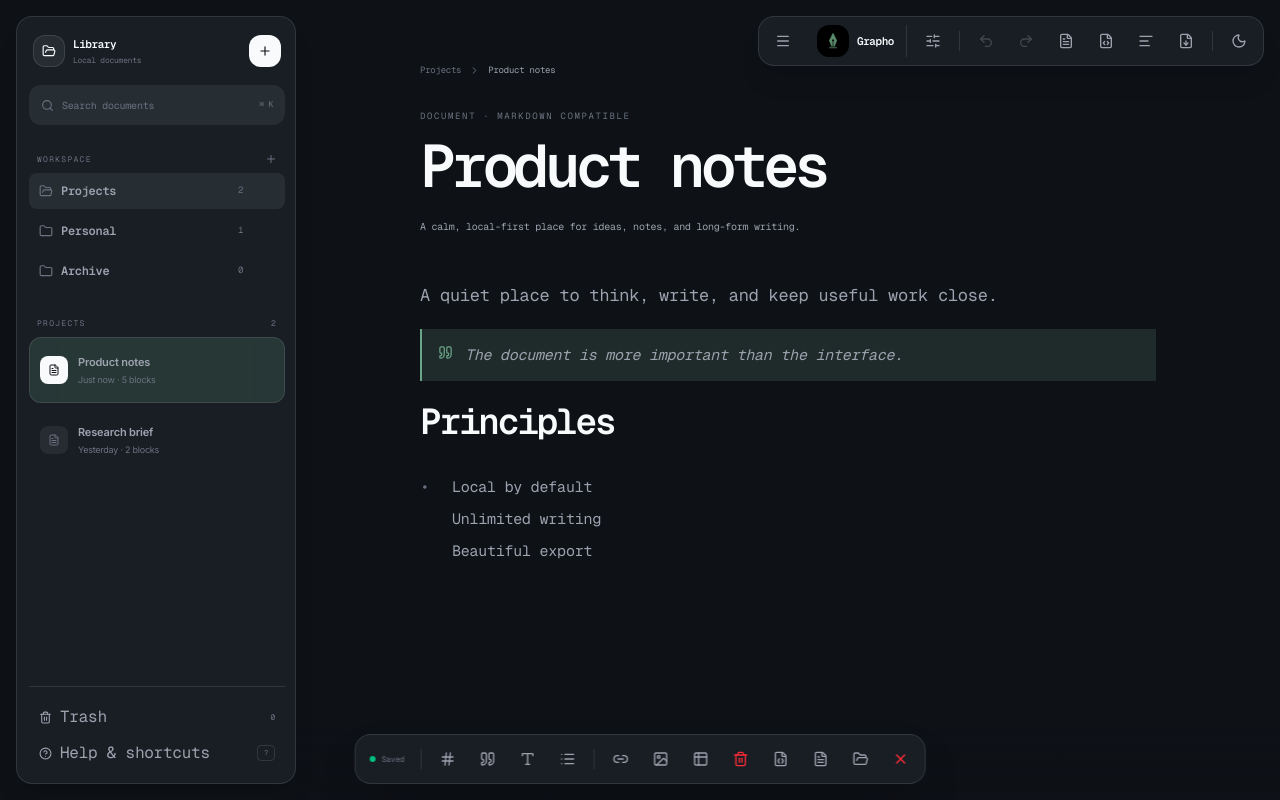
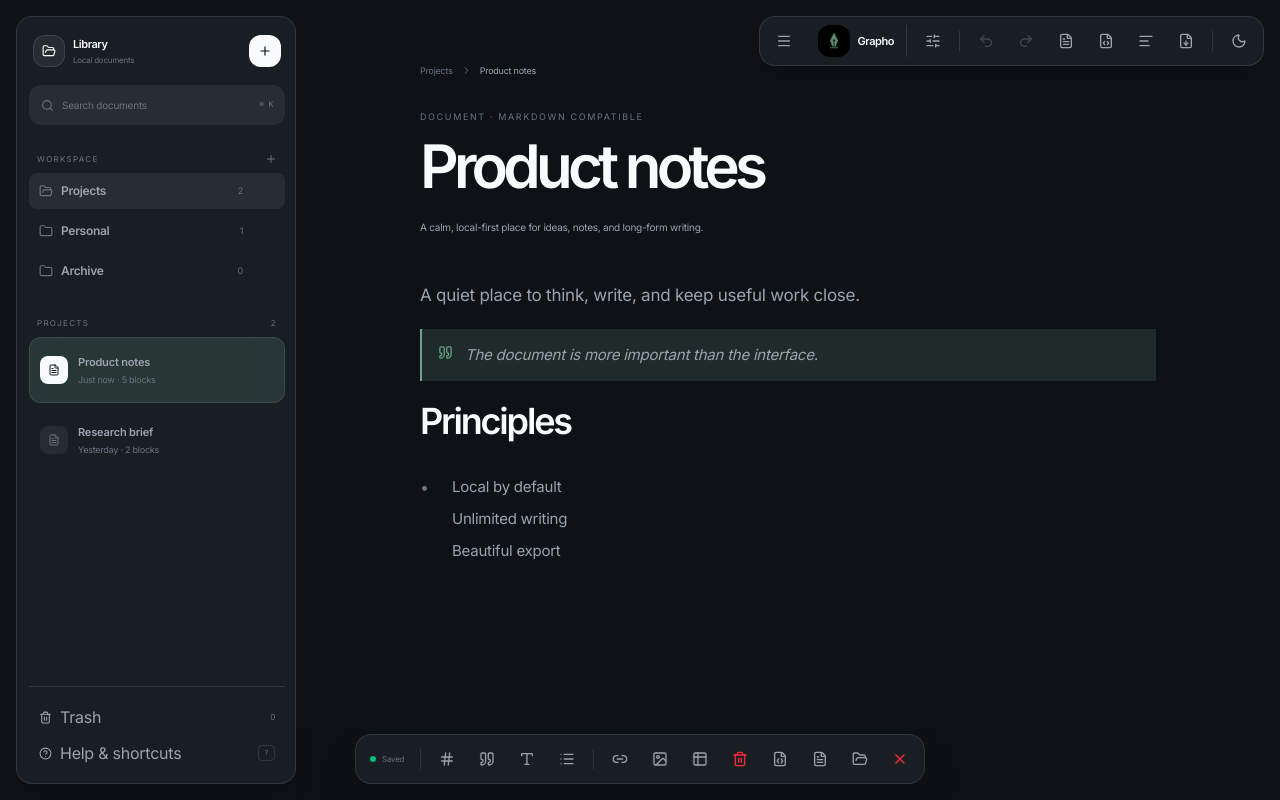
Before and after one commit to Appaxaap/grapho, a Next.js app: page / in a window 1280 px wide. Built offline with nearby package versions, Linux system fonts and the light colour scheme.

Commit message:
fix: use bundled project typography

```diff
--- a/app/layout.tsx
+++ b/app/layout.tsx
@@ -1,12 +1,8 @@
 import type { Metadata } from "next";
-import { Geist_Mono } from "next/font/google";
+
 import type { ReactNode } from "react";
 import "./globals.css";
 
-const geistMono = Geist_Mono({
-  subsets: ["latin"],
-  variable: "--font-mono",
-});
 
 export const metadata: Metadata = {
   title: "Grapho",
@@ -20,7 +16,7 @@ export const metadata: Metadata = {
 export default function RootLayout({ children }: { children: ReactNode }) {
   return (
     <html lang="en" suppressHydrationWarning>
-      <body className={geistMono.variable} suppressHydrationWarning>{children}</body>
+      <body suppressHydrationWarning>{children}</body>
     </html>
   );
 }
--- a/grapho-ui/styles/grapho.css
+++ b/grapho-ui/styles/grapho.css
@@ -1,10 +1,10 @@
 @import "tailwindcss";
 
-/* Grapho-local typography and design tokens. The app-provided Geist Mono
-   variable is preferred, with portable system fallbacks for standalone use. */
+/* Grapho-local typography and design tokens. Inter Variable is bundled locally
+   so the UI remains consistent and works without network access. */
 .grapho-ui {
-  --grapho-font: var(--font-mono, "Geist Mono"), ui-monospace, SFMono-Regular, Menlo, Monaco, Consolas, monospace;
-  --grapho-font-display: var(--font-mono, "Geist Mono"), ui-monospace, SFMono-Regular, Menlo, Monaco, Consolas, monospace;
+  --grapho-font: "Inter Variable", Inter, ui-sans-serif, -apple-system, BlinkMacSystemFont, "Segoe UI", sans-serif;
+  --grapho-font-display: "Inter Variable", Inter, ui-sans-serif, -apple-system, BlinkMacSystemFont, "Segoe UI", sans-serif;
   --grapho-size-body: 17px;
   --grapho-size-small: 10px;
   --grapho-leading-body: 1.9;
```
